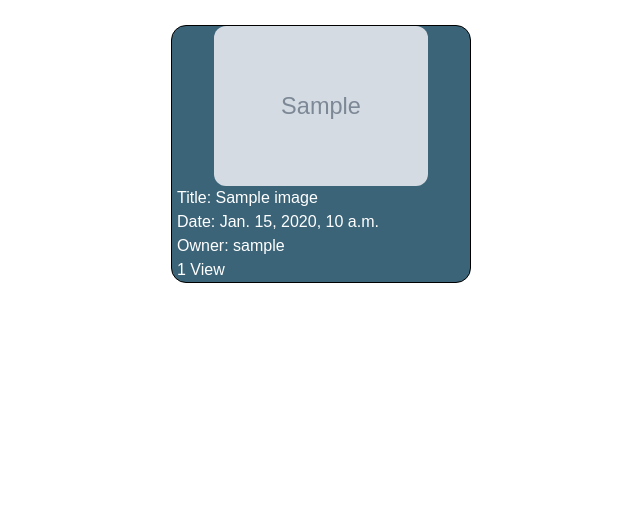
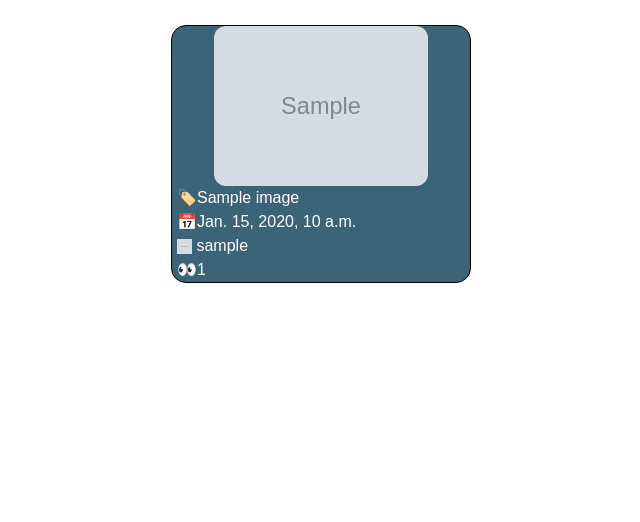
Before and after one commit to AironasGit/ImagerWeb, a Django app: page /imager/ in a window 1280 px wide. Shown: the part 170-692 px from the top of the page, without its empty margins (56-696 px from the left). Run offline with Django 5.2, Linux system fonts and the light colour scheme; tables that the repository leaves empty hold one stand-in row (values such as "Sample post"); grey boxes marked "Sample" are stand-in pictures.

Commit message:
Replaced some text with emojies

```diff
--- a/ImagerWeb/Imager/static/css/base.css
+++ b/ImagerWeb/Imager/static/css/base.css
@@ -137,3 +137,8 @@ input[type=search]{
   display: block;
   margin: auto;
 }
+
+p img{
+  width: 15px;
+  height: 15px;
+}
--- a/ImagerWeb/Imager/templates/index.html
+++ b/ImagerWeb/Imager/templates/index.html
@@ -12,14 +12,17 @@
                     <div class="imageContainer">
                         <img src="/media/{{item.image}}"/>
                     </div>
-                    <p>Title: {{item.title}}</p>
-                    <p>Date: {{item.date}}</p>
-                    <p>Owner: {{item.user__username}}</p>
-                    {% if item.view_count == 1 %}
-                        <p>{{item.view_count}} View</p>
-                    {% else %}
-                        <p>{{item.view_count}} Views</p>
-                    {% endif %}
+                    <p>🏷️{{item.title}}</p>
+                    <p>📅{{item.date}}</p>
+                    <p>
+                        {% if item.p_photo %}
+                            <img src="/media/{{item.p_photo}}">
+                        {% else %}
+                            <img src="/media/Default.jpg">
+                        {% endif %}
+                        {{item.user__username}}
+                    </p>
+                    <p>👀{{item.view_count}}</p>
                 </div>
             </form>
         {% endfor %}
--- a/ImagerWeb/Imager/templates/public_profile.html
+++ b/ImagerWeb/Imager/templates/public_profile.html
@@ -17,8 +17,8 @@ blic Profile {% endblock %}
                     <img src="/media/{{item.image}}"/>
                 </div>
                 <br>
-                <p>Title: {{item.title}}</p>
-                <p>Date: {{item.date}}</p>
+                <p>🏷️{{item.title}}</p>
+                <p>📅{{item.date}}</p>
             </div>
         </form>
         {% endfor %}
--- a/ImagerWeb/Imager/views.py
+++ b/ImagerWeb/Imager/views.py
@@ -23,7 +23,7 @@ import os
 from pathlib import Path
 
 def index(request):
-    values = ('user__username', 'image', 'date', 'view_count', 'title')
+    values = ('user__username', 'image', 'date', 'view_count', 'title', 'user__id')
     query = request.COOKIES.get('query', '')
     sort_option = request.COOKIES.get('sort_option', 'views_desc')
     sort = get_sort(sort_option)
@@ -32,6 +32,9 @@ def index(request):
     paginator = Paginator(images, per_page=per_page)
     page_number = request.GET.get('page')
     paged_images = paginator.get_page(page_number)
+    for paged_image in paged_images:
+        profile_photo = Profile.objects.filter(user=paged_image['user__id']).values('photo__image').first()
+        paged_image['p_photo'] = profile_photo['photo__image']
     context ={
         'images': paged_images,
         'query': query,
@@ -43,6 +46,8 @@ def image(request, image_name):
     values = ('user__id', 'user__username', 'image', 'date', 'id', 'view_count', 'description', 'title')
     image = Image.objects.filter(image=image_name).values(*values).first()
     Image.objects.filter(image=image_name).update(view_count=image['view_count']+1)
+    profile_photo = Profile.objects.filter(user=image['user__id']).values('photo__image').first()
+    image['p_photo'] = profile_photo['photo__image']
     context ={
         'image': image
     }
```
Also changed, not shown: ImagerWeb/Imager/templates/image.html (+11 -8 lines), ImagerWeb/Imager/templates/profile.html (+4 -4 lines).
